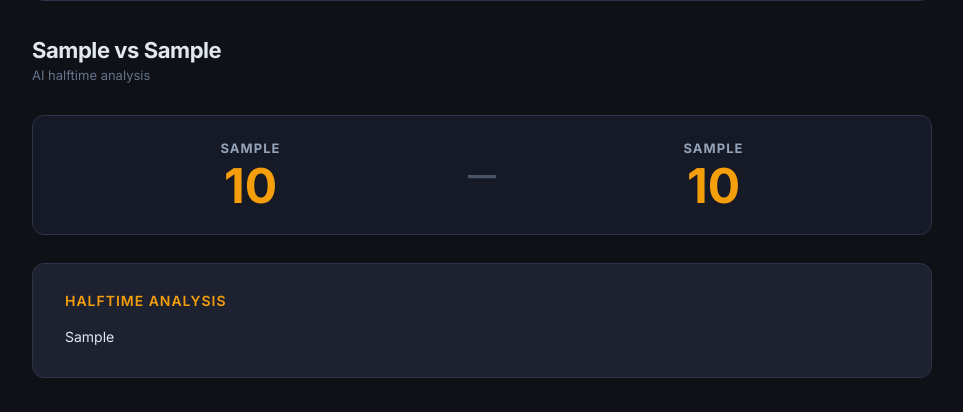
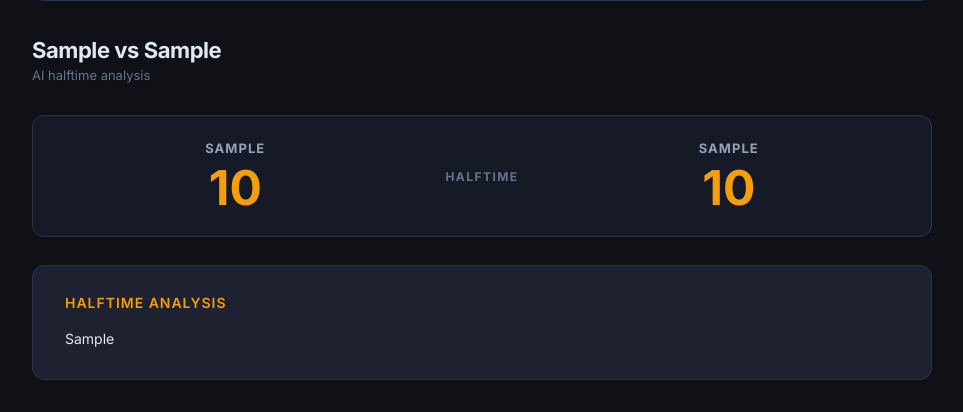
Before and after one commit to jvm127/football-scout, a Flask app: template templates/halftime.html in a window 1280 px wide. Shown: the part 878-1290 px from the top of the page, without its empty margins (158-1121 px from the left). Before the commit the page ends 1256 px from the top, so only its background shows below. Run offline with Flask 3, Linux system fonts and the light colour scheme; the template is opened without the code that fills it: most values are stand-ins (such as "Sample title", 1, 10 or a date in 2020).

Commit message:
Update halftime scoreboard: scores under team names, winner highlighted
Scoreboard now shows team names on top with scores below each name.
Center divider shows "HALFTIME" label. Winning team score is bold
orange, losing team score is dimmed gray.

Co-Authored-By: Claude Opus 4.6 <noreply@anthropic.com>

```diff
--- a/templates/halftime.html
+++ b/templates/halftime.html
@@ -198,12 +198,15 @@
     }
     .score-team-pts {
       font-size: 48px; font-weight: 800; color: #ffffff; line-height: 1;
+      margin-top: 8px;
     }
-    .score-team.winning .score-team-pts { color: #22c55e; }
-    .score-team.losing .score-team-pts { color: #ef4444; }
+    .score-team.winning .score-team-pts { color: #f59e0b; }
+    .score-team.losing .score-team-pts { color: #475569; font-weight: 700; }
     .score-team.tied .score-team-pts { color: #f59e0b; }
     .score-divider {
-      font-size: 28px; font-weight: 700; color: #475569; padding: 0 8px;
+      font-size: 12px; font-weight: 700; color: #64748b; padding: 0 16px;
+      text-transform: uppercase; letter-spacing: 0.12em;
+      display: flex; align-items: center;
     }
 
     .spinner-wrap {
@@ -330,7 +333,7 @@
       <div class="score-team-name">{{ your_team }}</div>
       <div class="score-team-pts">{{ your_score }}</div>
     </div>
-    <div class="score-divider">—</div>
+    <div class="score-divider">Halftime</div>
     <div class="score-team {% if opp_score > your_score %}winning{% elif opp_score < your_score %}losing{% else %}tied{% endif %}">
       <div class="score-team-name">{{ opp_team }}</div>
       <div class="score-team-pts">{{ opp_score }}</div>
@@ -341,7 +344,7 @@
     <div class="score-team tied">
       <div class="score-team-name">{{ your_team }}</div>
     </div>
-    <div class="score-divider" style="font-size:14px;font-weight:700;color:#f59e0b;text-transform:uppercase;letter-spacing:0.1em;">Halftime</div>
+    <div class="score-divider">Halftime</div>
     <div class="score-team tied">
       <div class="score-team-name">{{ opp_team }}</div>
     </div>
```
